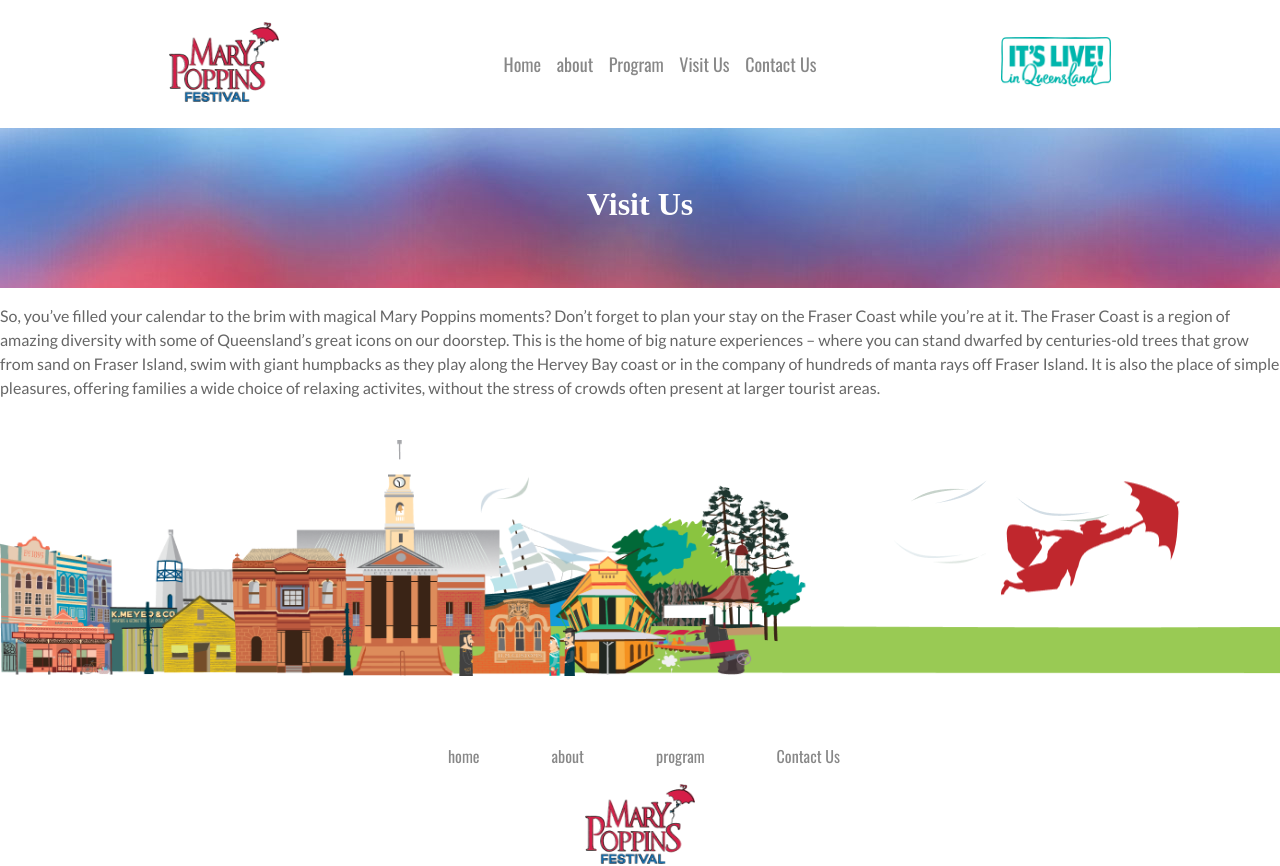
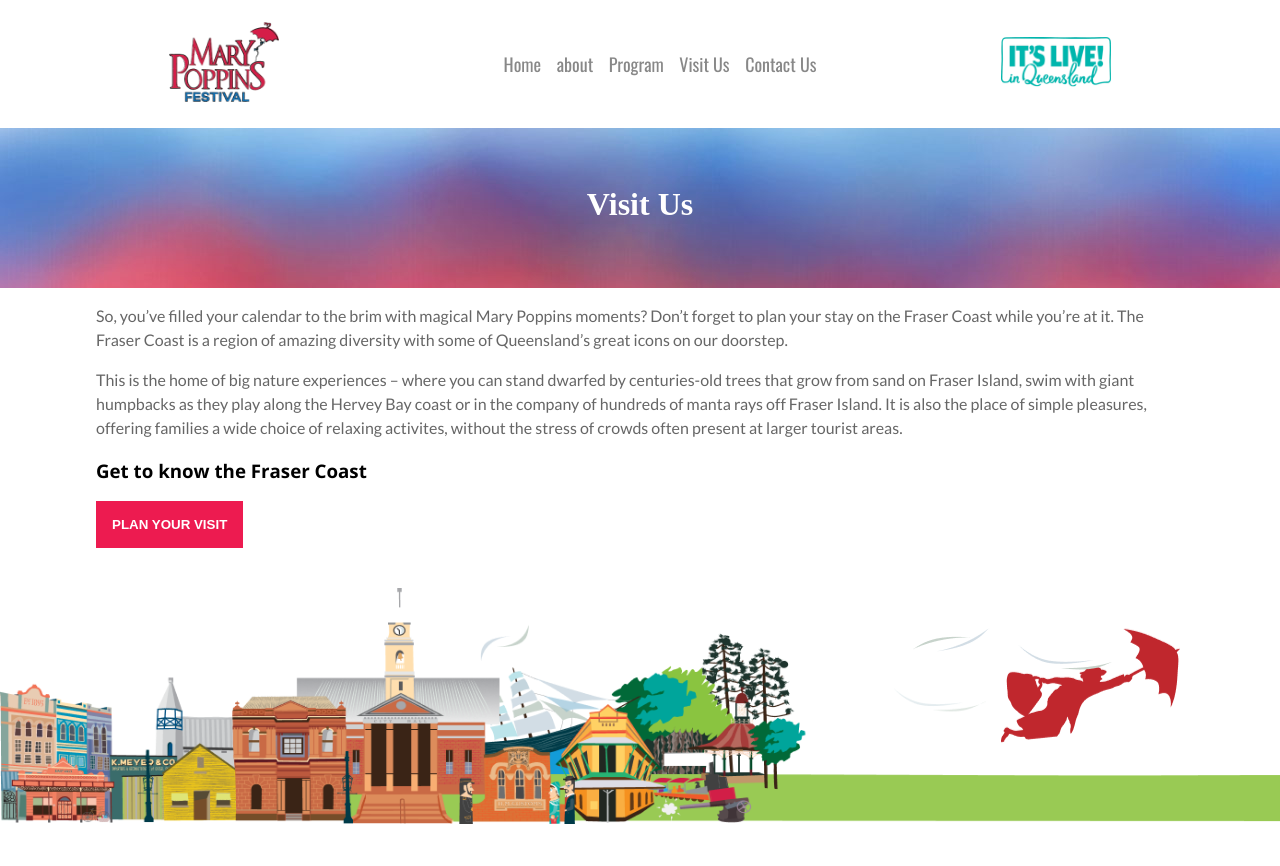
Before and after one commit to idickinson94/Mary-Poppins, a Next.js app: page /visit in a window 1280 px wide. Shown: the top 866 px of the page. Built offline with nearby package versions, Linux system fonts and the light colour scheme; a web font is replaced by a local one.

Commit message:
ready for live

```diff
--- a/components/Nav.js
+++ b/components/Nav.js
@@ -37,8 +37,8 @@ const Navbar = ({ navOpen, setNavOpen }) => {
                 </a>
               </Link>
 
-              <Link href="/visit">
-                <a>
+              <Link href="https://www.visitfrasercoast.com/plan-your-visit/">
+                <a target="_blank">
                   <li>Visit Us</li>
                 </a>
               </Link>
--- a/components/NavList.js
+++ b/components/NavList.js
@@ -23,8 +23,8 @@ const NavList = () => {
           </a>
         </Link>
 
-        <Link href="/visit">
-          <a>
+        <Link href="https://www.visitfrasercoast.com/plan-your-visit/">
+          <a target="_blank">
             <li>Visit Us</li>
           </a>
         </Link>
--- a/package.json
+++ b/package.json
@@ -12,6 +12,7 @@
     "next": "10.2.3",
     "react": "17.0.2",
     "react-dom": "17.0.2",
+    "react-player": "^2.9.0",
     "sass": "^1.34.0"
   }
 }
--- a/pages/visit.js
+++ b/pages/visit.js
@@ -1,22 +1,38 @@
 import Hero from "../components/InnerHero";
+import styles from "../styles/Visit.module.scss";
+import ReactPlayer from "react-player";
 
 const Visit = () => {
   return (
-    <div className="container">
+    <div>
       <Hero title="Visit Us" />
+      <div className={styles.container}>
+        <p>
+          So, you’ve filled your calendar to the brim with magical Mary Poppins
+          moments? Don’t forget to plan your stay on the Fraser Coast while
+          you’re at it. The Fraser Coast is a region of amazing diversity with
+          some of Queensland’s great icons on our doorstep.
+        </p>
 
-      <p>
-        So, you’ve filled your calendar to the brim with magical Mary Poppins
-        moments? Don’t forget to plan your stay on the Fraser Coast while you’re
-        at it. The Fraser Coast is a region of amazing diversity with some of
-        Queensland’s great icons on our doorstep. This is the home of big nature
-        experiences – where you can stand dwarfed by centuries-old trees that
-        grow from sand on Fraser Island, swim with giant humpbacks as they play
-        along the Hervey Bay coast or in the company of hundreds of manta rays
-        off Fraser Island. It is also the place of simple pleasures, offering
-        families a wide choice of relaxing activites, without the stress of
-        crowds often present at larger tourist areas.
-      </p>
+        <p>
+          This is the home of big nature experiences – where you can stand
+          dwarfed by centuries-old trees that grow from sand on Fraser Island,
+          swim with giant humpbacks as they play along the Hervey Bay coast or
+          in the company of hundreds of manta rays off Fraser Island. It is also
+          the place of simple pleasures, offering families a wide choice of
+          relaxing activites, without the stress of crowds often present at
+          larger tourist areas.
+        </p>
+
+        <div className={styles.video}>
+          <ReactPlayer url="https://vimeo.com/468028449" controls />
+        </div>
+
+        <div className="cta">
+          <h3>Get to know the Fraser Coast</h3>
+          <button>Plan your visit</button>
+        </div>
+      </div>
     </div>
   );
 };
--- a/styles/Program.module.scss
+++ b/styles/Program.module.scss
@@ -10,6 +10,7 @@
     width: 80vw;
     margin: auto;
     padding-top: 2rem;
+    border-bottom: 1px solid;
   }
 
   .day {
@@ -39,8 +40,12 @@
 @media (min-width: 700px) {
   .container {
     display: flex;
-    flex-direction: row;
+    flex-direction: column;
     width: 60vw;
     margin: auto;
+
+    .program_item {
+      width: 60vw;
+    }
   }
 }
--- /dev/null
+++ b/styles/Visit.module.scss
@@ -0,0 +1,8 @@
+.container {
+  max-width: 85vw;
+  margin: auto;
+
+  .video {
+    display: none;
+  }
+}
```
Also changed, not shown: pages/contact.js (+42 -1 lines), styles/contact.module.scss (added, +54 -0 lines), 1 other file (tests, documents, lock files or other folders).
